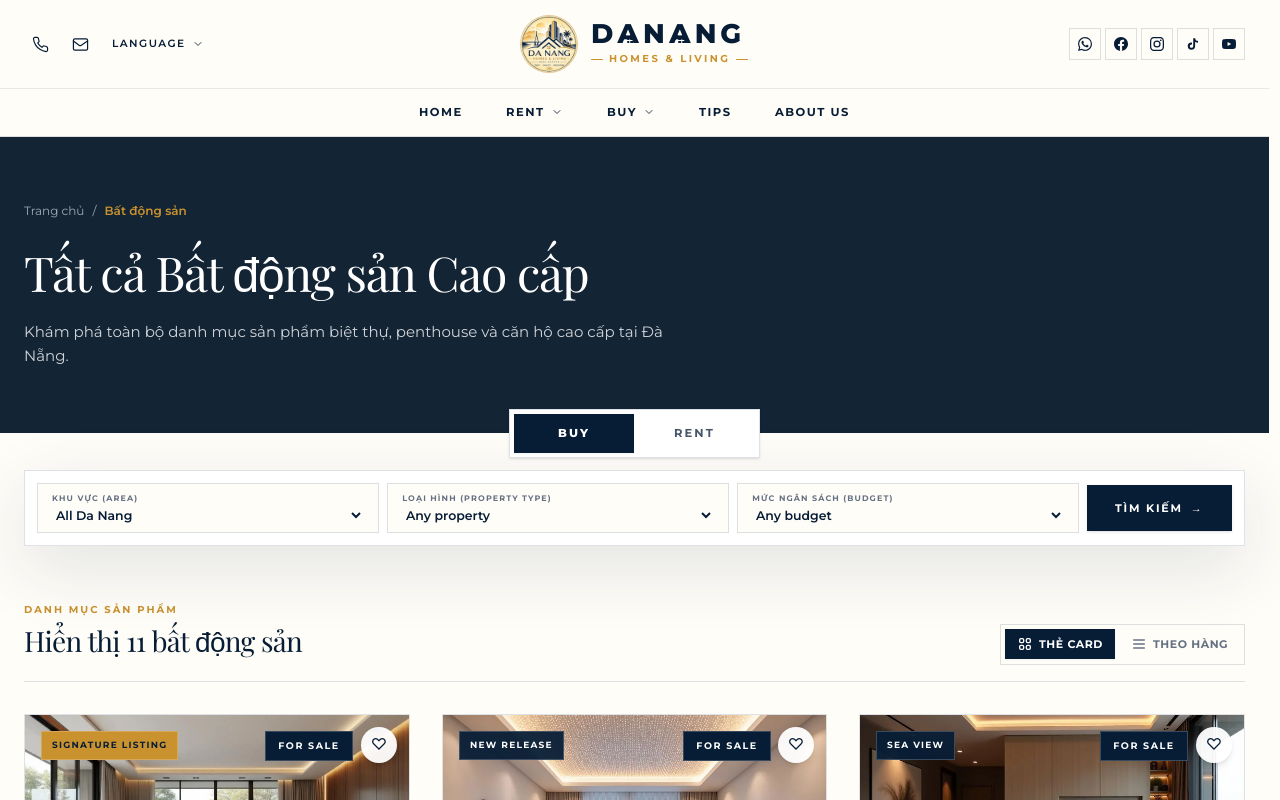
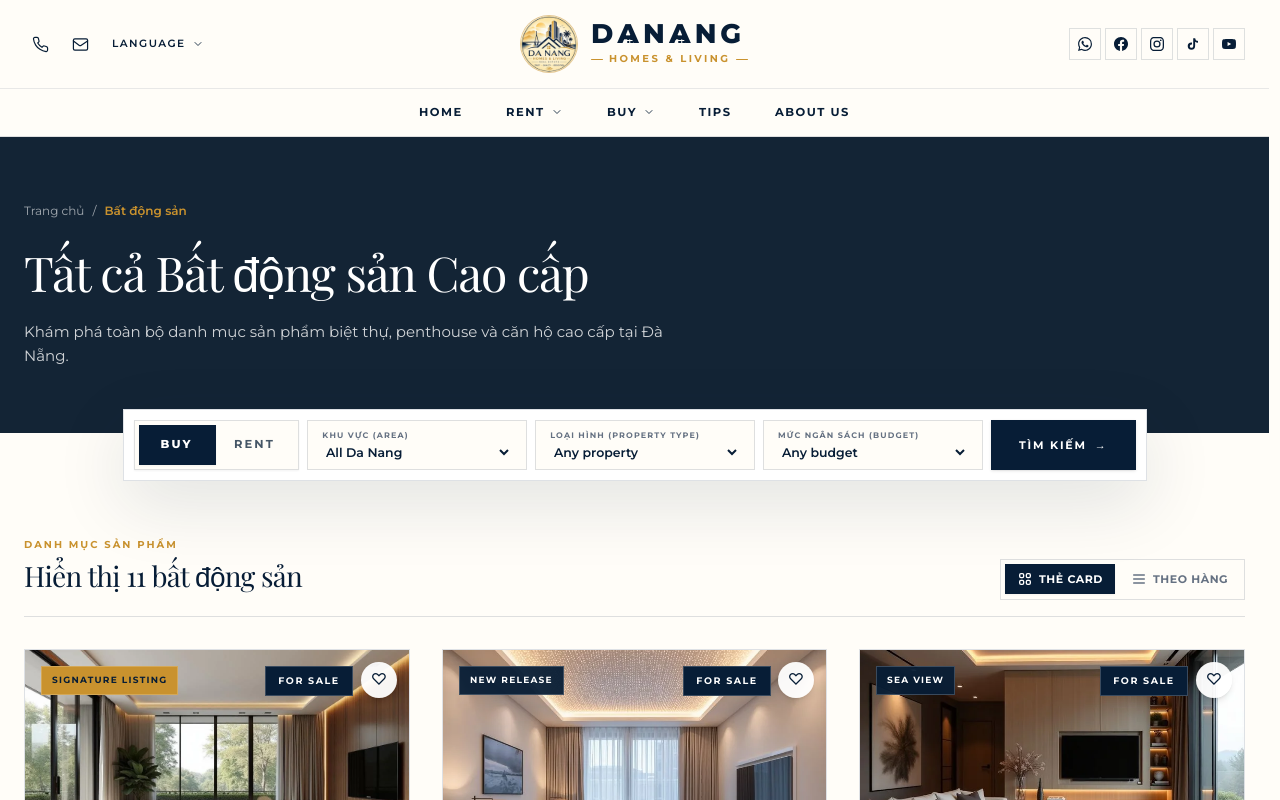
Before and after one commit to ZeronKT205/Dananghomesliving, a Next.js app in the folder real-estate-fe/: page /en/properties in a window 1280 px wide. Shown: the top 800 px of the page. Built offline with nearby package versions, Linux system fonts and the light colour scheme; a web font is replaced by a local one.

Commit message:
fix: remove duplicate PropertySearch and place BUY/RENT buttons on same row on the left side

```diff
--- a/real-estate-fe/src/app/[locale]/page.tsx
+++ b/real-estate-fe/src/app/[locale]/page.tsx
@@ -6,7 +6,6 @@ import { getListingsByType } from '@/lib/db/listings';
 import { HeroSection } from '../_components/hero-section';
 import { JournalSection } from '../_components/journal-section';
 import { ListingsSection } from '../_components/listings-section';
-import { PropertySearch } from '../_components/property-search';
 import { QuoteRequestSection } from '../_components/quote-request-section';
 import { SiteFooter } from '../_components/site-footer';
 import { SiteHeader } from '../_components/site-header';
@@ -32,9 +31,6 @@ export default async function HomePage({ params }: { params: Promise<{ locale: s
           <HeroSection />
         </div>
         <div className="animate-fade-in-up stagger-1">
-          <PropertySearch />
-        </div>
-        <div className="animate-fade-in-up stagger-2">
           <StorySection />
         </div>
 
--- a/real-estate-fe/src/app/_components/property-search.tsx
+++ b/real-estate-fe/src/app/_components/property-search.tsx
@@ -41,7 +41,6 @@ function PropertySearchInner({ redirectOnlyOnSubmit }: { redirectOnlyOnSubmit: b
 
   const handleTabChange = (newTab: ListingType) => {
     setTab(newTab);
-    // Chỉ chuyển hướng ngay nếu KHÔNG PHẢI trang Home (khi redirectOnlyOnSubmit = false)
     if (!redirectOnlyOnSubmit) {
       const params = new URLSearchParams(searchParams.toString());
       params.set('type', newTab);
@@ -62,7 +61,6 @@ function PropertySearchInner({ redirectOnlyOnSubmit }: { redirectOnlyOnSubmit: b
       params.set('propertyType', selectedType);
     }
 
-    // Chuyển hướng sang trang danh sách bất động sản với các tham số tìm kiếm
     router.push(`/properties?${params.toString()}`, { scroll: false });
 
     if (!redirectOnlyOnSubmit) {
@@ -77,12 +75,18 @@ function PropertySearchInner({ redirectOnlyOnSubmit }: { redirectOnlyOnSubmit: b
   };
 
   return (
-    <div className="w-full flex flex-col items-center">
-      {/* 1. Centered BUY & RENT 2-Button Toggle with Smooth Sliding Pill */}
+    <div className="w-full max-w-5xl mx-auto">
+      {/* Compact Filter Bar with BUY/RENT buttons on the same row on the left */}
+      <form
+        onSubmit={handleSubmit}
+        className="w-full bg-white border border-line shadow-lift rounded-none p-2 sm:p-2.5"
+      >
+        <div className="grid grid-cols-1 sm:grid-cols-2 lg:grid-cols-[auto_1fr_1fr_1fr_auto] gap-2 items-stretch">
+          {/* BUY & RENT Toggle Group on the left side of the same row */}
           <div
             role="tablist"
             aria-label="Listing type"
-        className="relative inline-flex bg-white p-1 rounded-none border border-line shadow-sm mb-3 z-10 overflow-hidden"
+            className="relative inline-flex bg-paper p-1 rounded-none border border-line shadow-xs overflow-hidden items-center self-stretch justify-center"
           >
             {/* Sliding Pill Background Indicator */}
             <div
@@ -102,7 +106,7 @@ function PropertySearchInner({ redirectOnlyOnSubmit }: { redirectOnlyOnSubmit: b
                   aria-selected={isActive}
                   onClick={() => handleTabChange(item.value)}
                   className={cn(
-                'relative z-10 px-10 py-2.5 text-[11.5px] font-bold tracking-[0.18em] uppercase transition-colors duration-200 cursor-pointer rounded-none min-w-[120px] text-center',
+                    'relative z-10 px-5 py-2.5 text-[11.5px] font-bold tracking-[0.18em] uppercase transition-colors duration-200 cursor-pointer rounded-none min-w-[75px] text-center',
                     isActive
                       ? 'text-white font-extrabold'
                       : 'text-navy/75 hover:text-navy'
@@ -114,13 +118,7 @@ function PropertySearchInner({ redirectOnlyOnSubmit }: { redirectOnlyOnSubmit: b
             })}
           </div>
 
-      {/* 2. Compact Filter Bar */}
-      <form
-        onSubmit={handleSubmit}
-        className="w-full bg-white border border-line shadow-lift rounded-none p-2 sm:p-3"
-      >
-        <div className="grid grid-cols-1 sm:grid-cols-2 lg:grid-cols-[1fr_1fr_1fr_auto] gap-2 items-center">
-          {/* Area */}
+          {/* Area Select */}
           <div className="bg-paper border border-line px-3.5 py-2 rounded-none flex flex-col justify-center">
             <label
               htmlFor="area"
@@ -140,7 +138,7 @@ function PropertySearchInner({ redirectOnlyOnSubmit }: { redirectOnlyOnSubmit: b
             </select>
           </div>
 
-          {/* Property Type */}
+          {/* Property Type Select */}
           <div className="bg-paper border border-line px-3.5 py-2 rounded-none flex flex-col justify-center">
             <label
               htmlFor="property-type"
@@ -160,7 +158,7 @@ function PropertySearchInner({ redirectOnlyOnSubmit }: { redirectOnlyOnSubmit: b
             </select>
           </div>
 
-          {/* Budget */}
+          {/* Budget Select */}
           <div className="bg-paper border border-line px-3.5 py-2 rounded-none flex flex-col justify-center">
             <label
               htmlFor="budget"
@@ -179,7 +177,7 @@ function PropertySearchInner({ redirectOnlyOnSubmit }: { redirectOnlyOnSubmit: b
             </select>
           </div>
 
-          {/* Submit Search Button with Loading Spinner & Scroll Action */}
+          {/* Submit Search Button */}
           <button
             type="submit"
             disabled={isSearching}
```
Lines whose indentation alone changed are shown as unchanged.
